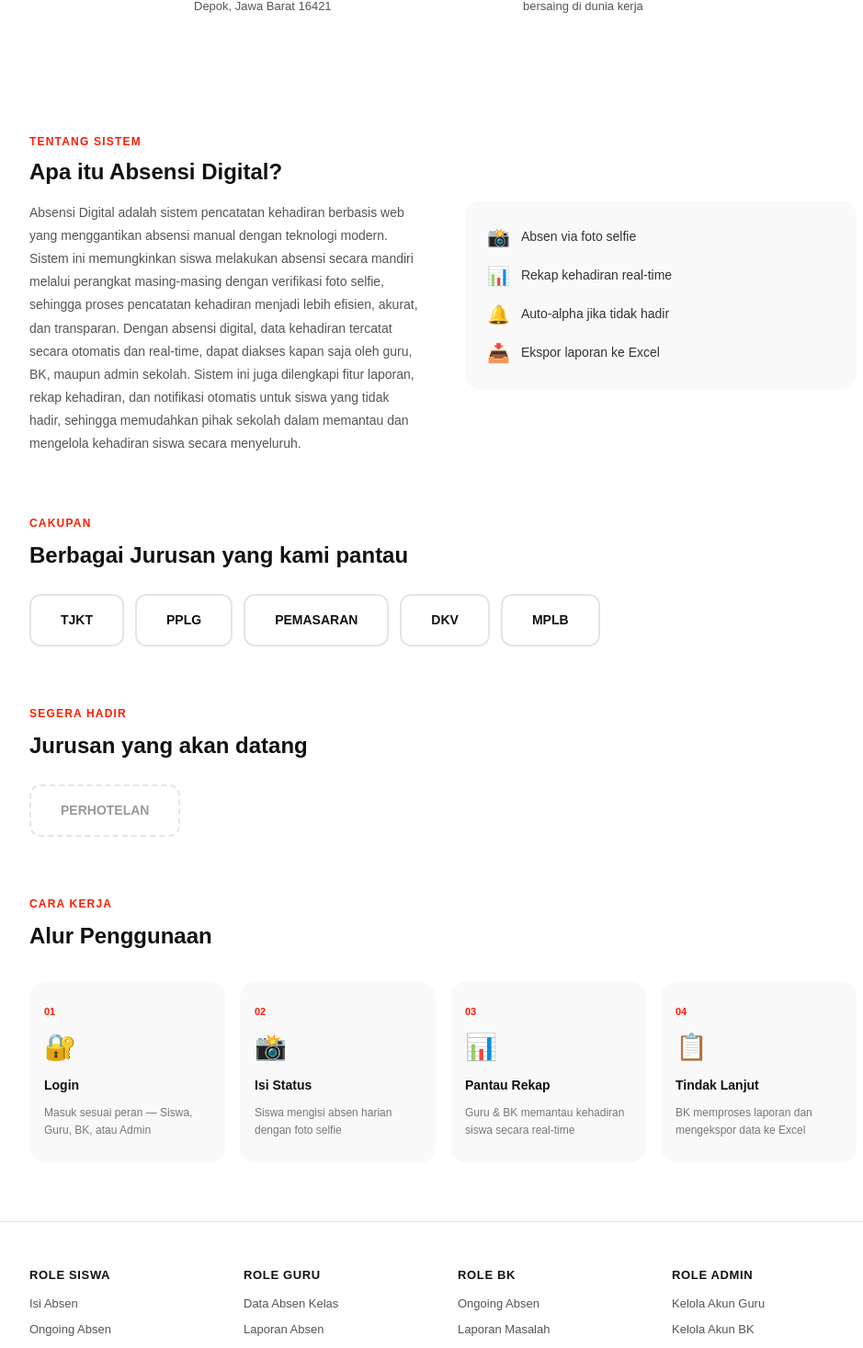
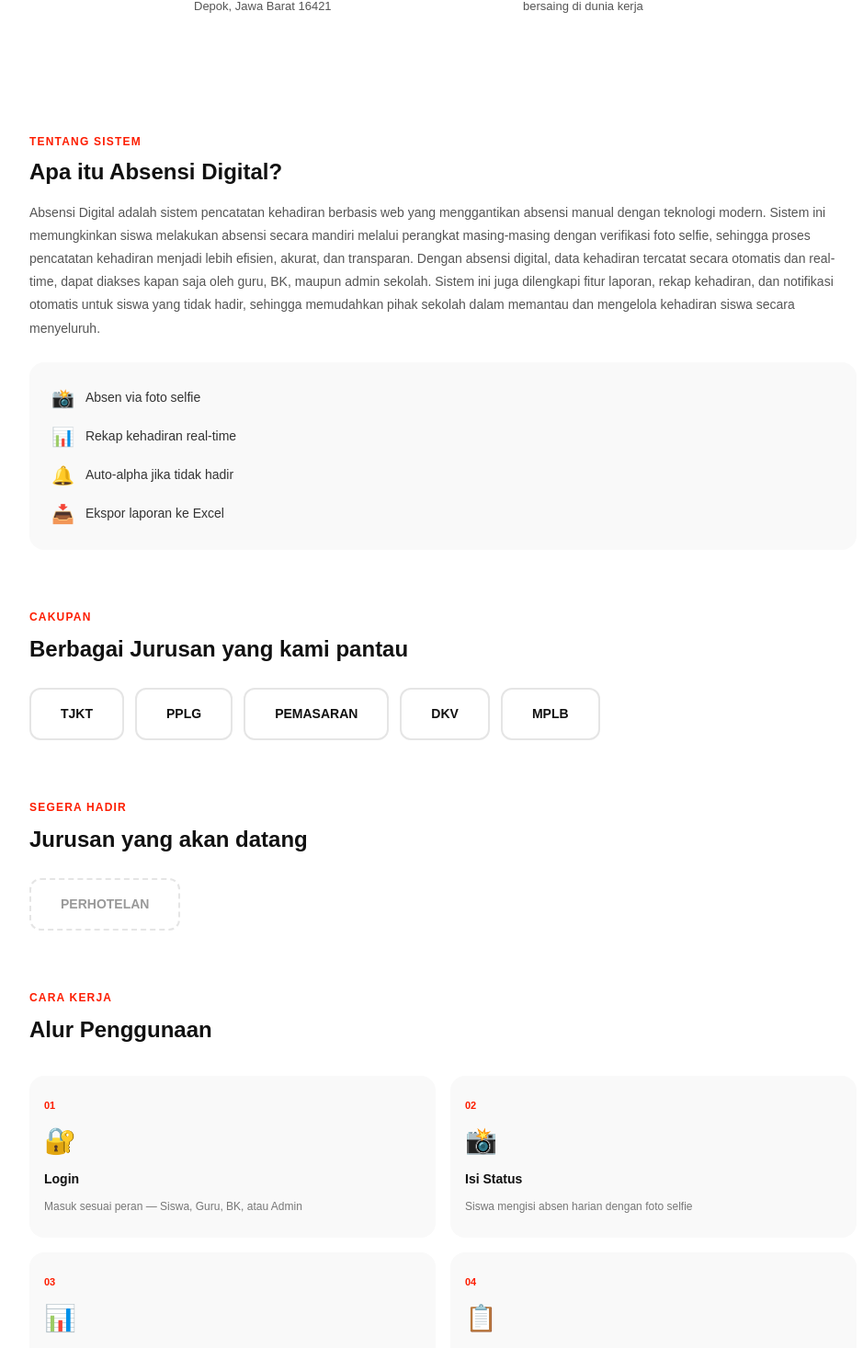
Before and after one commit to Dhanidev-838/Absensi, a Next.js app: page / in a window 1280 px wide. Shown: the part 1172-2638 px from the top of the page at 92% size, without its empty margins (158-1097 px from the left). Built offline with nearby package versions, Linux system fonts and the light colour scheme.

Commit message:
update front end

```diff
--- a/app/page.tsx
+++ b/app/page.tsx
@@ -137,7 +137,7 @@ export default function Home() {
         <div style={{ maxWidth: '900px', margin: '0 auto', display: 'flex', flexDirection: 'column', gap: '64px' }}>
 
           {/* Apa itu Absensi Digital */}
-          <div style={{ display: 'grid', gridTemplateColumns: '1fr 1fr', gap: '48px', alignItems: 'center' }}>
+          <div style={{ display: 'flex', flexDirection: 'column', gap: '24px' }}>
             <div>
               <p style={{ fontSize: '12px', fontWeight: '700', color: '#fd1d00', letterSpacing: '0.1em', marginBottom: '8px' }}>TENTANG SISTEM</p>
               <h2 style={{ fontSize: '24px', fontWeight: '700', color: '#111', marginBottom: '16px', lineHeight: 1.3 }}>Apa itu Absensi Digital?</h2>
@@ -196,7 +196,7 @@ Dengan absensi digital, data kehadiran tercatat secara otomatis dan real-time, d
           <div>
             <p style={{ fontSize: '12px', fontWeight: '700', color: '#fd1d00', letterSpacing: '0.1em', marginBottom: '8px' }}>CARA KERJA</p>
             <h2 style={{ fontSize: '24px', fontWeight: '700', color: '#111', marginBottom: '32px' }}>Alur Penggunaan</h2>
-            <div style={{ display: 'grid', gridTemplateColumns: 'repeat(4, 1fr)', gap: '16px' }}>
+            <div style={{ display: 'grid', gridTemplateColumns: 'repeat(2, 1fr)', gap: '16px' }}>
               {[
                 { step: '01', icon: '🔐', label: 'Login', desc: 'Masuk sesuai peran — Siswa, Guru, BK, atau Admin' },
                 { step: '02', icon: '📸', label: 'Isi Status', desc: 'Siswa mengisi absen harian dengan foto selfie' },
```
